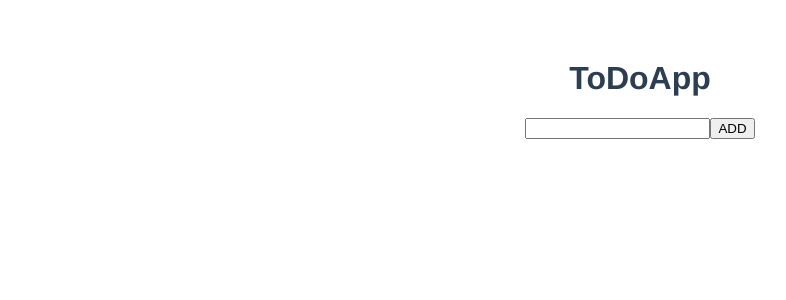
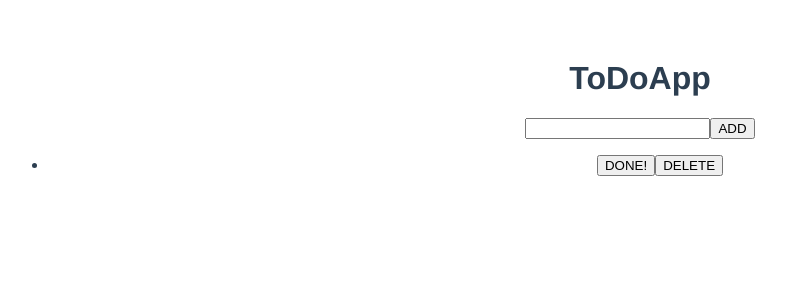
Before and after one commit to azufb/VueToDoAgain, a Vue app in the folder todoappagain/: page / in a window 1280 px wide. Shown: the top 300 px of the page, without its empty margins (0-786 px from the left). Built offline with nearby package versions, Linux system fonts and the light colour scheme.

Commit message:
表示部分のHTML作成

```diff
--- a/todoappagain/src/App.vue
+++ b/todoappagain/src/App.vue
@@ -5,6 +5,12 @@
       <input type="text" required/>
       <input type="submit" value="ADD" />
     </form>
+    <ul>
+      <li>
+        <input type="button" value="DONE!" />
+        <input type="button" value="DELETE" />
+      </li>
+    </ul>
   </div>
 </template>
 
```
